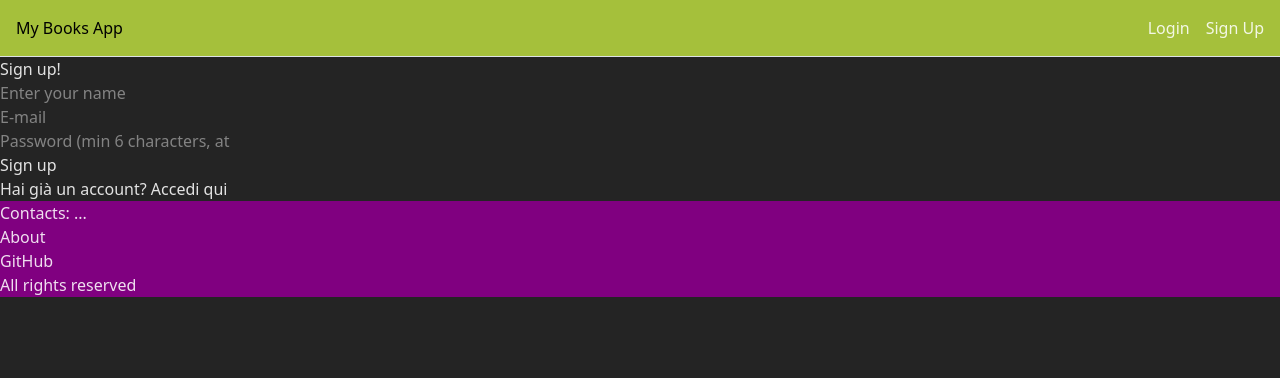
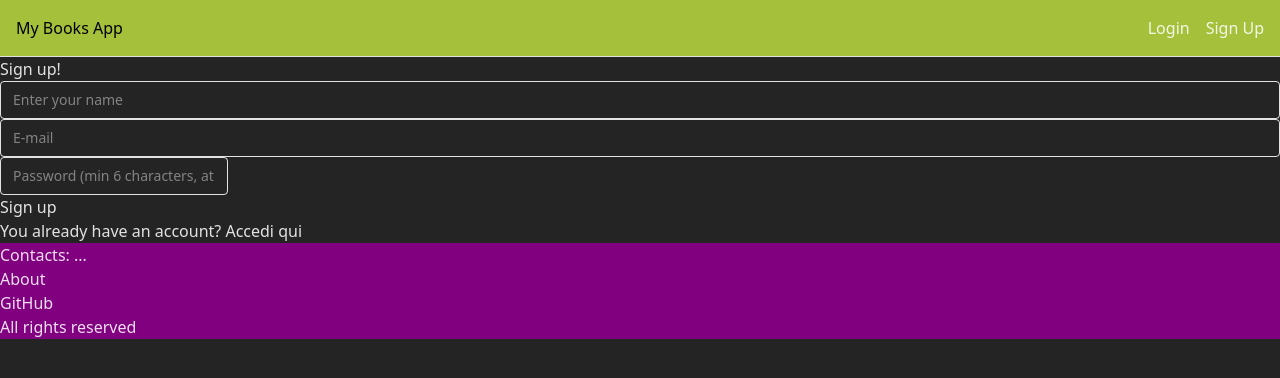
Before and after one commit to TheMediterraneans/book-exchange-frontend, a React (Vite) app: page /signup in a window 1280 px wide. Shown: the top 378 px of the page. Built offline with nearby package versions, Linux system fonts and the light colour scheme.

Commit message:
merginng conflicts

```diff
--- a/src/pages/LoginPage.jsx
+++ b/src/pages/LoginPage.jsx
@@ -45,6 +45,7 @@ function LoginPage() {
       <form onSubmit={handleSubmit}>
         <article>
           <input
+            className="w-full rounded border px-3 py-2 text-sm outline-none focus:ring-2 focus:ring-lime-500"
             name="email"
             type="email"
             placeholder="User E-mail"
@@ -56,6 +57,7 @@ function LoginPage() {
         </article>
         <article>
           <input
+            className="w-full rounded border px-3 py-2 text-sm outline-none focus:ring-2 focus:ring-lime-500"
             name="password"
             type="password"
             placeholder="Enter your Password"
--- a/src/pages/SignupPage.jsx
+++ b/src/pages/SignupPage.jsx
@@ -51,6 +51,7 @@ function SignupPage() {
         <form onSubmit={handleSubmit}>
           <article>
             <input
+            className="w-full rounded border px-3 py-2 text-sm outline-none focus:ring-2 focus:ring-lime-500"
             name="name"
             type="text"
             placeholder="Enter your name"
@@ -63,6 +64,7 @@ function SignupPage() {
 
           <article>
             <input
+            className="w-full rounded border px-3 py-2 text-sm outline-none focus:ring-2 focus:ring-lime-500"
             name="email"
             type="email"
             placeholder="E-mail"
@@ -75,6 +77,7 @@ function SignupPage() {
 
           <article>
             <input
+            className="rounded border px-3 py-2 text-sm outline-none focus:ring-2 focus:ring-lime-500"
             name="password"
             type="password"
             placeholder="Password (min 6 characters, at least 1 capital letter, and a number)"
@@ -93,7 +96,7 @@ function SignupPage() {
         {error && <p style={{color: "red"}}>{error}</p>}
 
         <p>
-          Hai già un account? <a href="/login">Accedi qui</a>
+          You already have an account? <a href="/login">Accedi qui</a>
         </p>
       </section>
     </>
```
